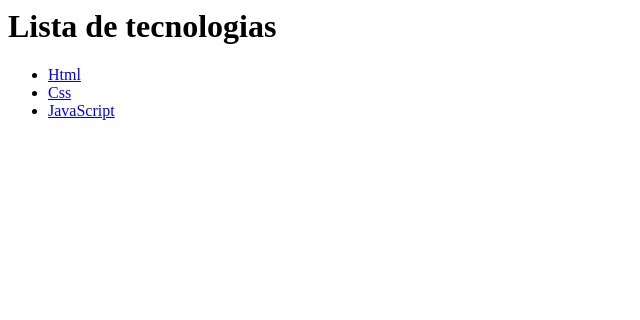
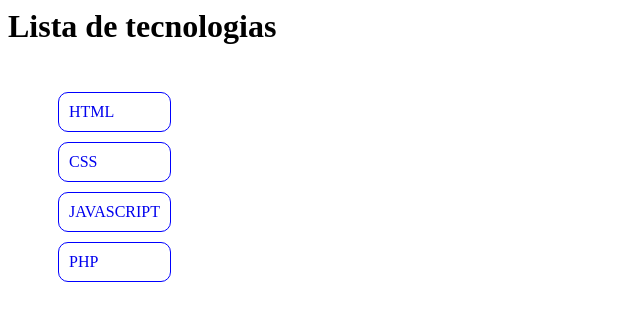
Before and after one commit to Anxo55/webTecnologias, a plain HTML site: page index.html in a window 1280 px wide. Shown: the whole page, without its empty margins (0-640 px from the left). Drawn offline with Linux system fonts and the light colour scheme.

Commit message:
añadiendo mas actualizaciones

```diff
--- a/index.html
+++ b/index.html
@@ -1,5 +1,7 @@
 <h1>Lista de tecnologias</h1>
+<link rel="stylesheet" href="styles.css">
 <!-- Utilizamos emmet para hacer el programa -->
+
 <div class="container">
     <ul>
         <li class="item">
@@ -11,5 +13,9 @@
     <li class="item">
         <a href="https://es.wikipedia.org/wiki/Javascript">JavaScript</a>
     </li>
+    <li class="item">
+        <a href="https://es.wikipedia.org/wiki/PHP">PHP</a>
+    </li>
+
     </ul>
 </div>
```
